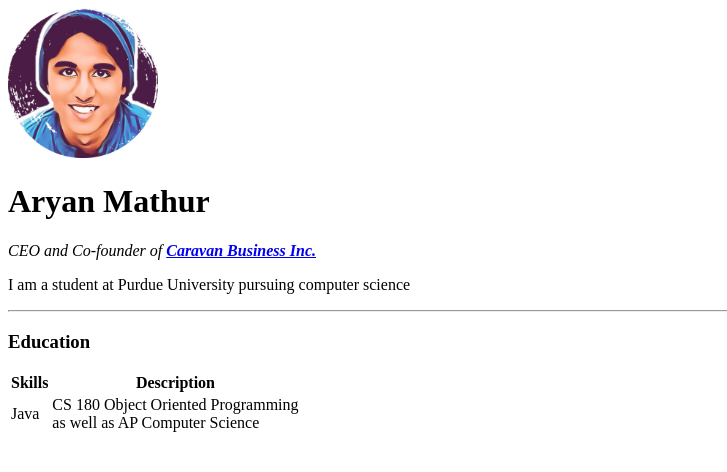
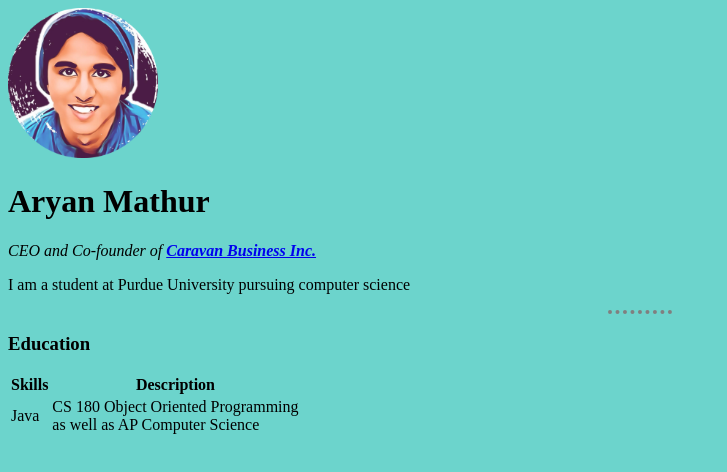
Before and after one commit to aryanmathur2003/private-website, a plain HTML site: page index.html in a window 1280 px wide. Shown: the whole page, without its empty margins (0-727 px from the left). Drawn offline with Linux system fonts and the light colour scheme; files whose address does not match are found by name.

Commit message:
CSS Addition

```diff
--- a/index.html
+++ b/index.html
@@ -3,13 +3,28 @@
 <!DOCTYPE html>
 
 <html>
+    <style>
+        body {
+            background-color:#6cd4cc;
+        }
+        hr {
+            background-color: #6cd4cc;
+            border-style: none;
+            border-top-style: dotted;
+            border-color: grey;
+            border-width:4px;
+
+            width: 5%;
+        }
+    </style>
     <head>
         <meta charset="utf-8">
         <title>Aryan M Personal Website</title>
         <link rel="stylesheet" href="">
     </head>
     <body>
-        <img src="/Users/aryanmathur2003/Documents/GitHub/private-website/Files/069097D3-95FE-452F-A1A9-1BF33F8F8BA5-modified.png" width="150"
+
+        <img src="/Users/aryanmathur2003/Documents/GitHub/private-website/Images/069097D3-95FE-452F-A1A9-1BF33F8F8BA5-modified.png" width="150"
         height="150"
         alt="Aryan's Image">
         <h1>Aryan Mathur</h1>
```
Also changed, not shown: 1 other file.
